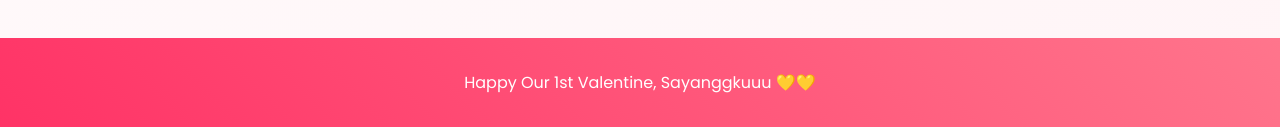
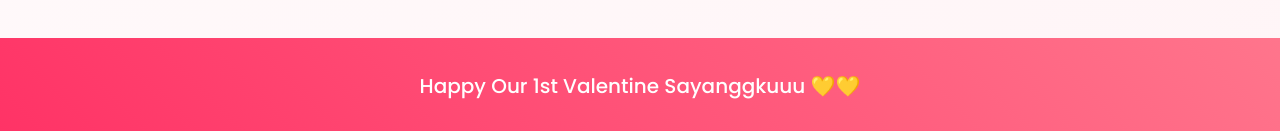
Before and after one commit to catammoth/bububbsayangg, a plain HTML site: page index.html in a window 1280 px wide. Shown: the part 2551-2682 px from the top of the page. Drawn offline with Linux system fonts and the light colour scheme.

Commit message:
Update index.html

```diff
--- a/index.html
+++ b/index.html
@@ -72,7 +72,7 @@ I love you so much, sayanggkuu and I will always love you. ❤️</p>
     </main>
 
     <footer class="footer">
-        <p>Happy Our 1st Valentine, Sayanggkuuu 💛💛</p>
+        <p style="font-family: 'Poppins', sans-serif; font-weight: 500; font-size: 20px;">Happy Our 1st Valentine Sayanggkuuu 💛💛</p>
     </footer>
 
     <script src="script.js"></script>
```
